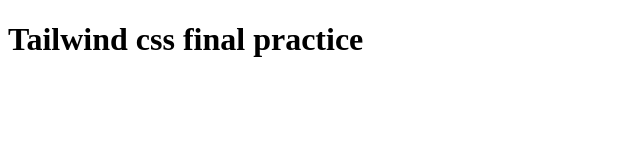
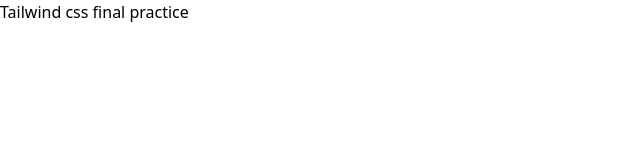
Before and after one commit to mishualways/tailwind-css-final-practice, a website: page index.html in a window 1280 px wide. Shown: the whole page, without its empty margins (0-640 px from the left). Drawn offline with Linux system fonts and the light colour scheme.

Commit message:
Install tailwind css

```diff
--- a/index.html
+++ b/index.html
@@ -4,6 +4,7 @@
     <meta charset="UTF-8">
     <meta name="viewport" content="width=device-width, initial-scale=1.0">
     <title>Tailwind css final practice </title>
+    <link rel="stylesheet" href="./src/output.css">
 </head>
 <body>
     <h1>Tailwind css final practice</h1>
--- /dev/null
+++ b/package.json
@@ -0,0 +1,6 @@
+{
+  "dependencies": {
+    "@tailwindcss/cli": "^4.1.18",
+    "tailwindcss": "^4.1.18"
+  }
+}
--- /dev/null
+++ b/src/input.css
@@ -0,0 +1 @@
+@import "tailwindcss";
```
Also changed, not shown: src/output.css (added), 1 other file.
